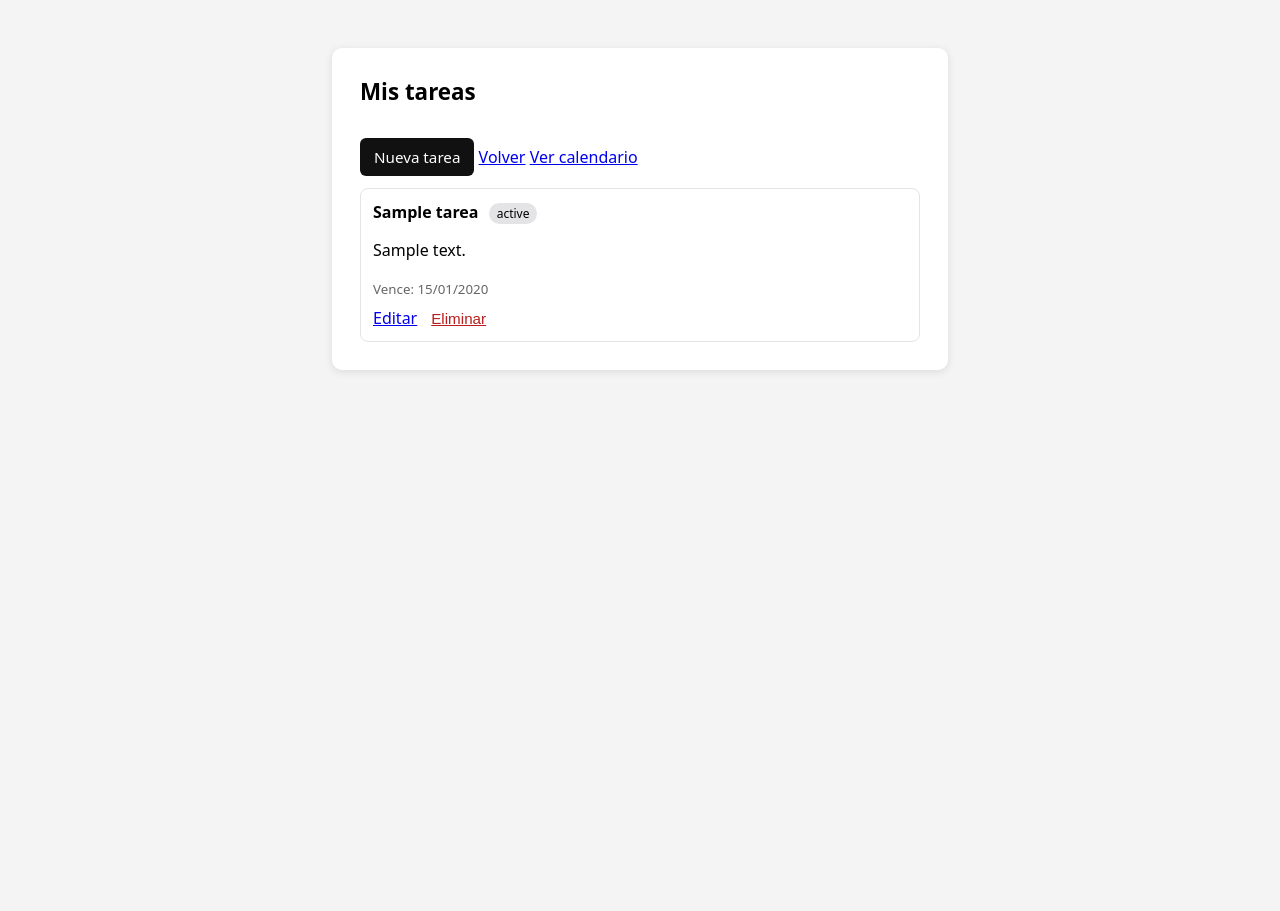
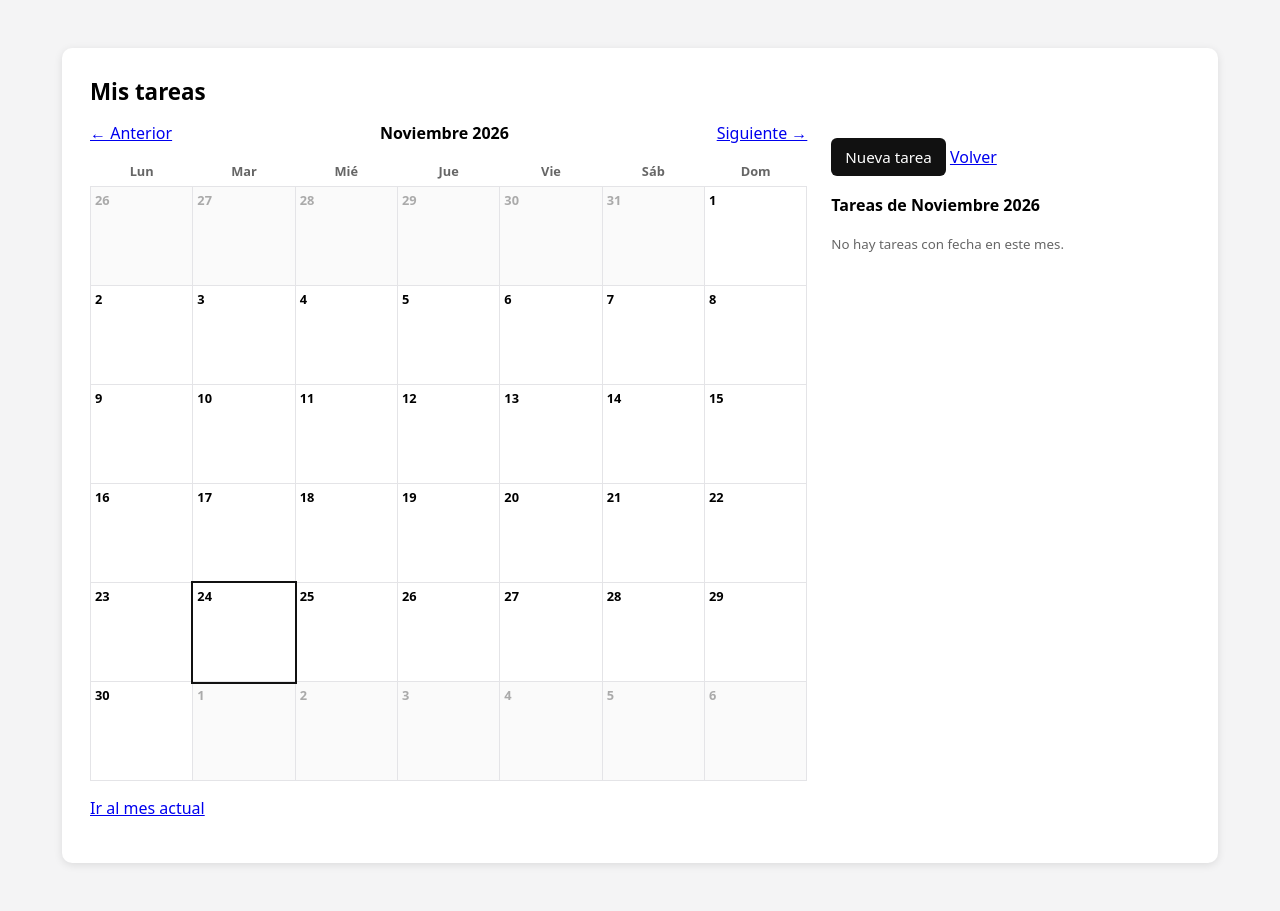
Before and after one commit to brayancamilofonsecagaona-dot/Despliegue-Laravel, a Laravel app: page /tareas in a window 1280 px wide. Before the commit the page ends 372 px from the top, so only its background shows below. Run offline with Laravel 12, Linux system fonts and the light colour scheme; a user stored in the database is signed in; data comes from the database, SQL or seed files in the repository; tables that the repository leaves empty hold one stand-in row (values such as "Sample post").

Commit message:
feat: calendario y panel de tareas en una sola pantalla

```diff
--- a/app/Http/Controllers/TareaController.php
+++ b/app/Http/Controllers/TareaController.php
@@ -11,9 +11,50 @@ class TareaController extends Controller
 {
     public function index(Request $request)
     {
-        $tareas = $request->user()->tareas()->latest()->get();
+        $mes = $this->mesSolicitado($request->query('mes'));
+        $usuario = $request->user();
 
-        return view('tareas.index', compact('tareas'));
+        $delMes = $usuario->tareas()
+            ->whereBetween('fecha_limite', [$mes->copy()->startOfMonth(), $mes->copy()->endOfMonth()])
+            ->orderBy('fecha_limite')
+            ->orderBy('titulo')
+            ->get();
+
+        $sinFecha = $usuario->tareas()->whereNull('fecha_limite')->latest()->get();
+        $porDia = $delMes->groupBy(fn ($tarea) => $tarea->fecha_limite->toDateString());
+
+        $dia = $mes->copy()->startOfMonth()->startOfWeek(Carbon::MONDAY);
+        $fin = $mes->copy()->endOfMonth()->endOfWeek(Carbon::SUNDAY);
+
+        $semanas = [];
+        while ($dia->lte($fin)) {
+            $semana = [];
+            for ($i = 0; $i < 7; $i++) {
+                $semana[] = [
+                    'fecha' => $dia->copy(),
+                    'delMes' => $dia->month === $mes->month,
+                    'tareas' => $porDia->get($dia->toDateString(), collect()),
+                ];
+                $dia->addDay();
+            }
+            $semanas[] = $semana;
+        }
+
+        return view('tareas.index', [
+            'etiquetaMes' => ucfirst($mes->copy()->locale('es')->translatedFormat('F Y')),
+            'semanas' => $semanas,
+            'delMes' => $delMes,
+            'sinFecha' => $sinFecha,
+            'total' => $usuario->tareas()->count(),
+            'anterior' => $mes->copy()->subMonth()->format('Y-m'),
+            'siguiente' => $mes->copy()->addMonth()->format('Y-m'),
+        ]);
+    }
+
+    // Se mantiene la ruta /tareas/calendario, pero muestra la misma página
+    public function calendario(Request $request)
+    {
+        return $this->index($request);
     }
 
     public function create()
@@ -51,41 +92,6 @@ class TareaController extends Controller
         return redirect()->route('tareas.index')->with('status', 'Tarea eliminada con éxito.');
     }
 
-        public function calendario(Request $request)
-    {
-        $mes = $this->mesSolicitado($request->query('mes'));
-
-        $tareas = $request->user()->tareas()
-            ->whereBetween('fecha_limite', [$mes->copy()->startOfMonth(), $mes->copy()->endOfMonth()])
-            ->orderBy('titulo')
-            ->get()
-            ->groupBy(fn ($tarea) => $tarea->fecha_limite->toDateString());
-
-        $dia = $mes->copy()->startOfMonth()->startOfWeek(Carbon::MONDAY);
-        $fin = $mes->copy()->endOfMonth()->endOfWeek(Carbon::SUNDAY);
-
-        $semanas = [];
-        while ($dia->lte($fin)) {
-            $semana = [];
-            for ($i = 0; $i < 7; $i++) {
-                $semana[] = [
-                    'fecha' => $dia->copy(),
-                    'delMes' => $dia->month === $mes->month,
-                    'tareas' => $tareas->get($dia->toDateString(), collect()),
-                ];
-                $dia->addDay();
-            }
-            $semanas[] = $semana;
-        }
-
-        return view('tareas.calendario', [
-            'mes' => $mes,
-            'semanas' => $semanas,
-            'anterior' => $mes->copy()->subMonth()->format('Y-m'),
-            'siguiente' => $mes->copy()->addMonth()->format('Y-m'),
-            'sinFecha' => $request->user()->tareas()->whereNull('fecha_limite')->count(),
-        ]);
-    }
 
     // Acepta solo meses con formato AAAA-MM; si no es válido, usa el mes actual
     private function mesSolicitado(?string $valor): Carbon
--- a/resources/views/tareas/index.blade.php
+++ b/resources/views/tareas/index.blade.php
@@ -1,31 +1,81 @@
 @extends('tareas.layout')
 @section('titulo', 'Mis tareas')
 @section('contenido')
+    <style>
+        .card { max-width: 1100px; }
+        .pagina { display: grid; grid-template-columns: 2fr 1fr; gap: 24px; align-items: start; }
+        @media (max-width: 800px) { .pagina { grid-template-columns: 1fr; } }
+        .cabecera { display: flex; justify-content: space-between; align-items: center; }
+        table.cal { width: 100%; border-collapse: collapse; table-layout: fixed; margin-top: 12px; }
+        .cal th { font-size: .8rem; color: #666; padding: 6px; }
+        .cal td { border: 1px solid #e4e4e7; height: 90px; vertical-align: top; padding: 4px; font-size: .8rem; }
+        .cal td.fuera { background: #fafafa; color: #aaa; }
+        .cal td.hoy { outline: 2px solid #111; }
+        .dia { font-weight: 600; }
+        .t { display: block; margin-top: 3px; padding: 2px 4px; border-radius: 4px; background: #e4e4e7; color: #111; text-decoration: none; overflow: hidden; text-overflow: ellipsis; white-space: nowrap; }
+        .t.en_progreso { background: #fef9c3; }
+        .t.completada { background: #dcfce7; text-decoration: line-through; }
+        .panel h2 { font-size: 1rem; margin: 18px 0 0; }
+    </style>
+
     <h1>Mis tareas</h1>
-    <a href="{{ route('tareas.create') }}" class="btn">Nueva tarea</a>
-    <a href="/privada">Volver</a>
-    <a href="{{ route('tareas.calendario') }}">Ver calendario</a>
 
-    @forelse ($tareas as $tarea)
-        <div class="item">
-            <strong>{{ $tarea->titulo }}</strong>
-            <span class="badge">{{ \App\Models\Tarea::ESTADOS[$tarea->estado] ?? $tarea->estado }}</span>
-            @if ($tarea->descripcion)
-                <p>{{ $tarea->descripcion }}</p>
+    <div class="pagina">
+        <div>
+            <div class="cabecera">
+                <a href="{{ route('tareas.index', ['mes' => $anterior]) }}">← Anterior</a>
+                <strong>{{ $etiquetaMes }}</strong>
+                <a href="{{ route('tareas.index', ['mes' => $siguiente]) }}">Siguiente →</a>
+            </div>
+
+            <table class="cal">
+                <thead>
+                    <tr>
+                        @foreach (['Lun', 'Mar', 'Mié', 'Jue', 'Vie', 'Sáb', 'Dom'] as $nombre)
+                            <th>{{ $nombre }}</th>
+                        @endforeach
+                    </tr>
+                </thead>
+                <tbody>
+                    @foreach ($semanas as $semana)
+                        <tr>
+                            @foreach ($semana as $dia)
+                                <td class="{{ $dia['delMes'] ? '' : 'fuera' }} {{ $dia['fecha']->isToday() ? 'hoy' : '' }}">
+                                    <span class="dia">{{ $dia['fecha']->day }}</span>
+                                    @foreach ($dia['tareas'] as $tarea)
+                                        <a class="t {{ $tarea->estado }}" href="{{ route('tareas.edit', $tarea) }}" title="{{ $tarea->titulo }}">{{ $tarea->titulo }}</a>
+                                    @endforeach
+                                </td>
+                            @endforeach
+                        </tr>
+                    @endforeach
+                </tbody>
+            </table>
+
+            <p><a href="{{ route('tareas.index') }}">Ir al mes actual</a></p>
+        </div>
+
+        <aside class="panel">
+            <a href="{{ route('tareas.create') }}" class="btn">Nueva tarea</a>
+            <a href="/privada">Volver</a>
+
+            @if ($total === 0)
+                <p>Aún no tienes tareas.</p>
+            @else
+                <h2>Tareas de {{ $etiquetaMes }}</h2>
+                @forelse ($delMes as $tarea)
+                    @include('tareas._item', ['tarea' => $tarea])
+                @empty
+                    <p><small>No hay tareas con fecha en este mes.</small></p>
+                @endforelse
+
+                @if ($sinFecha->isNotEmpty())
+                    <h2>Sin fecha</h2>
+                    @foreach ($sinFecha as $tarea)
+                        @include('tareas._item', ['tarea' => $tarea])
+                    @endforeach
+                @endif
             @endif
-            @if ($tarea->fecha_limite)
-                <small>Vence: {{ $tarea->fecha_limite->format('d/m/Y') }}</small>
-            @endif
-            <div class="acciones">
-                <a href="{{ route('tareas.edit', $tarea) }}">Editar</a>
-                <form method="POST" action="{{ route('tareas.destroy', $tarea) }}" onsubmit="return confirm('¿Eliminar esta tarea?')">
-                    @csrf
-                    @method('DELETE')
-                    <button type="submit" class="link">Eliminar</button>
-                </form>
-            </div>
-        </div>
-    @empty
-        <p>Aún no tienes tareas.</p>
-    @endforelse
+        </aside>
+    </div>
 @endsection
```
Also changed, not shown: resources/views/tareas/_item.blade.php (added, +18 -0 lines), resources/views/tareas/calendario.blade.php (deleted, +0 -58 lines), tests/Feature/TareaCalendarioTest.php (+19 -3 lines).
